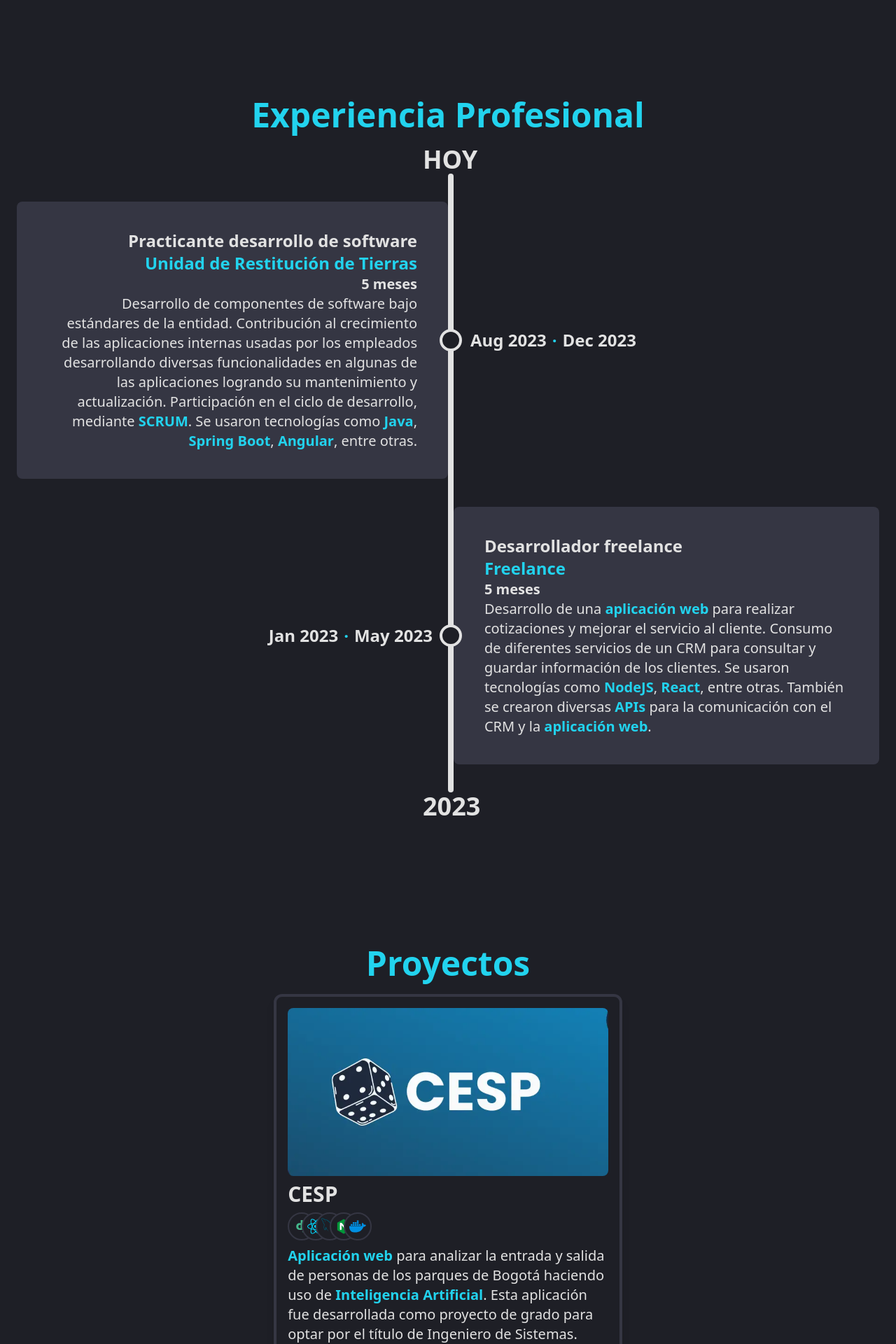
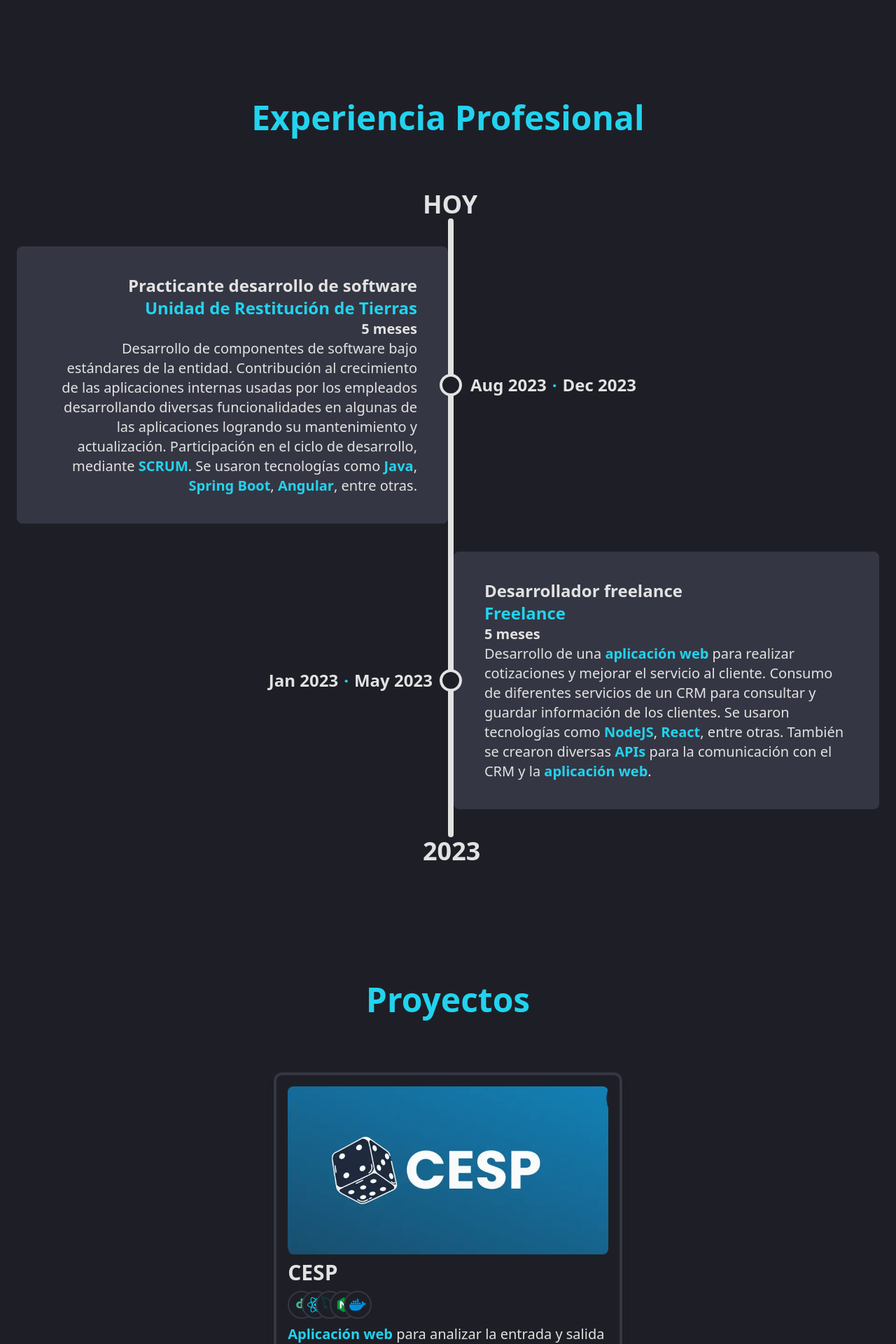
Before and after one commit to Andresssg/Portfolio, a React (Vite) app: page / in a window 1280 px wide. Shown: the part 800-2720 px from the top of the page at 70% size. Built offline with nearby package versions, Linux system fonts and the light colour scheme.

Commit message:
Change padding and margin

```diff
--- a/src/sections/Background.jsx
+++ b/src/sections/Background.jsx
@@ -4,10 +4,10 @@ import data from '../data/background-info.json'
 function Background () {
   return (
     <section
-      id='background' className='flex flex-col px-4 my-5 pt-10 justify-center items-center text-light-gray
-      lg:my-20 lg:max-w-7xl'
+      id='background' className='flex flex-col px-4 my-5 justify-center items-center text-light-gray
+      md:my-16 lg:max-w-7xl'
     >
-      <h1 className='py-5 font-bold text-4xl md:text-5xl text-accent text-center'>Experiencia Profesional</h1>
+      <h1 className='py-20 font-bold text-4xl md:text-5xl text-accent text-center'>Experiencia Profesional</h1>
       <div className='flex flex-col relative px-2 py-10 w-full justify-around gap-y-10 mt-10'>
         {data
           .sort((a, b) => b.id - a.id)
--- a/src/sections/Projects.jsx
+++ b/src/sections/Projects.jsx
@@ -4,10 +4,10 @@ import data from '../data/projects-info.json'
 function Projects () {
   return (
     <section
-      id='projects' className='flex flex-col px-4 my-5 pt-10 justify-center items-center text-light-gray
-  lg:my-20 lg:max-w-7xl'
+      id='projects' className='flex flex-col px-4 my-5 justify-center items-center text-light-gray
+      md:my-16 lg:max-w-7xl'
     >
-      <h1 className='py-5 font-bold text-4xl md:text-5xl text-accent text-center'>Proyectos</h1>
+      <h1 className='py-20 font-bold text-4xl md:text-5xl text-accent text-center'>Proyectos</h1>
       <div className='flex flex-col md:flex-row md:flex-wrap w-full items-center justify-around gap-y-8'>
         {data.map(project => {
           return (
```
